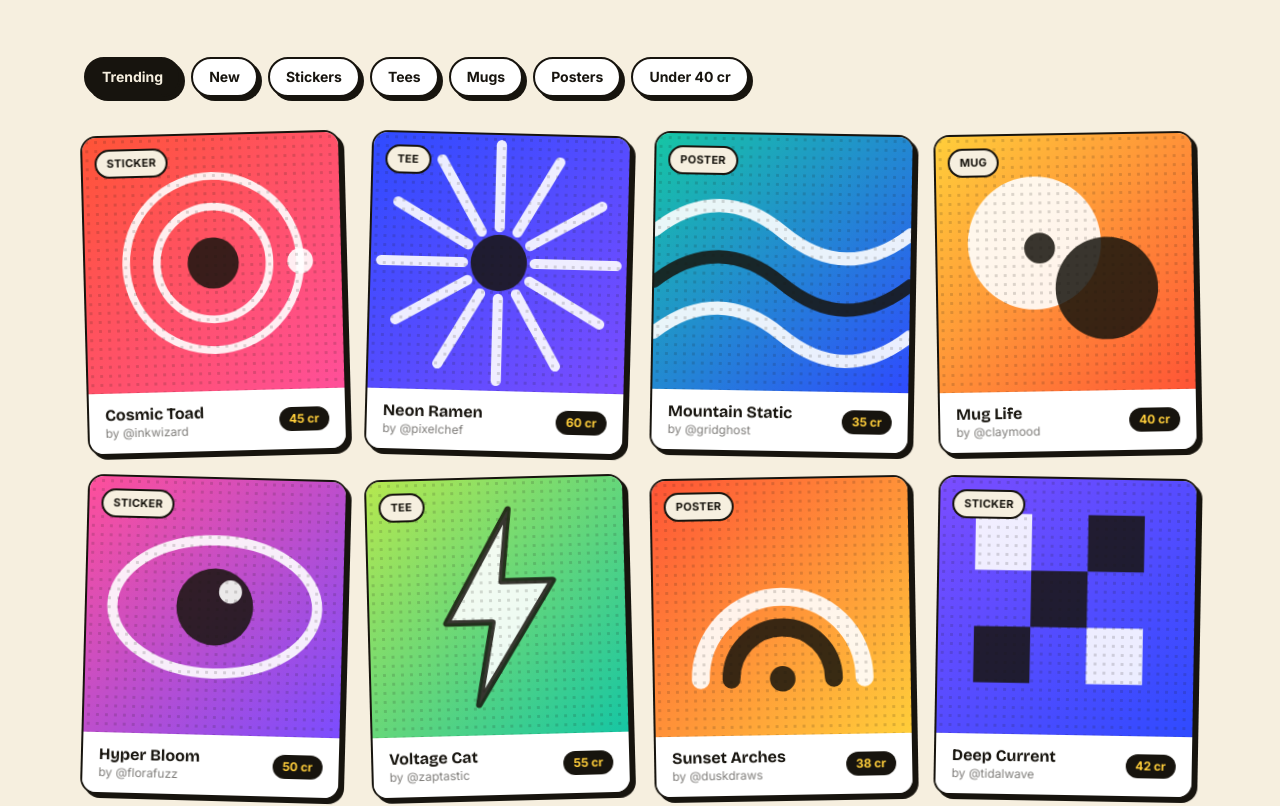
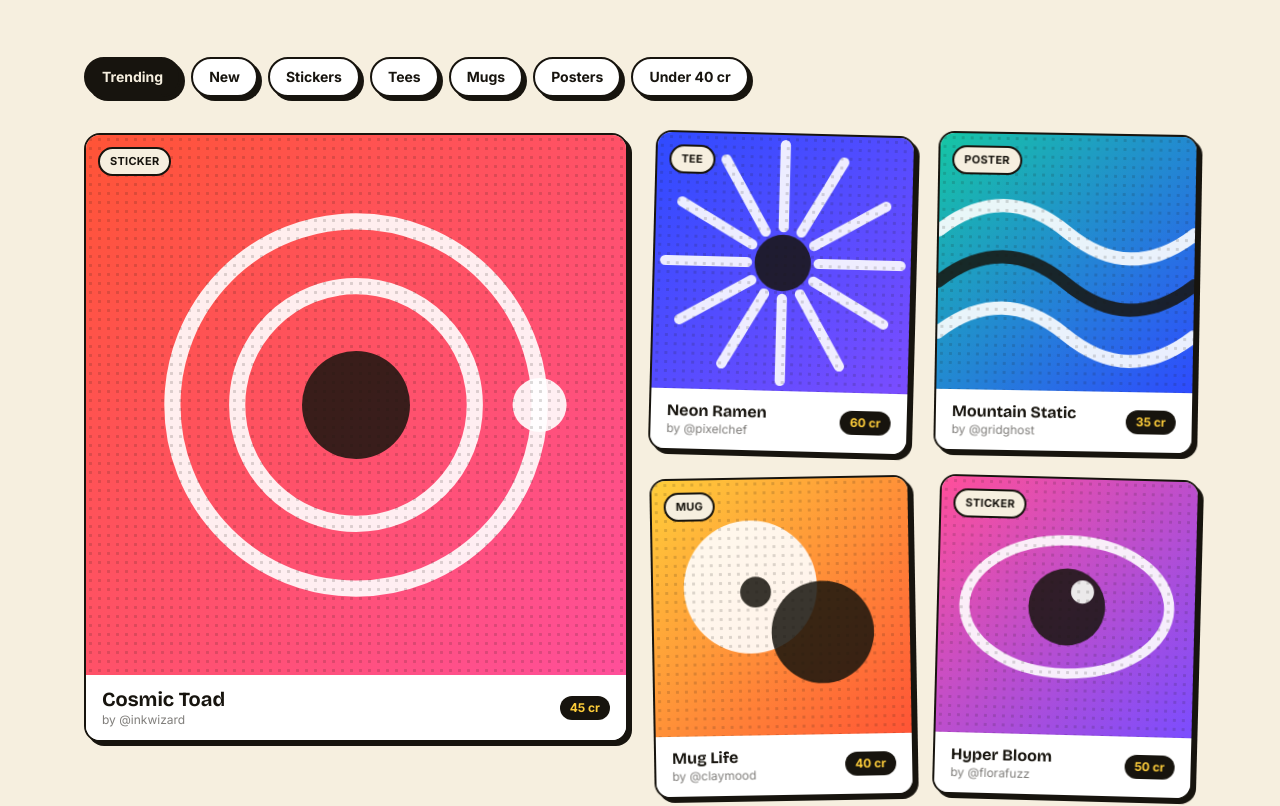
Before and after one commit to CodeWithGavin/jor-print-shop, an Astro site: page / in a window 1280 px wide. Shown: the part 1140-1946 px from the top of the page. Built offline with nearby package versions, Linux system fonts and the light colour scheme; Astro itself is replaced by a stand-in of ours.

Commit message:
featured image

```diff
--- a/src/pages/index.astro
+++ b/src/pages/index.astro
@@ -5,7 +5,7 @@ import { designs } from '../data/designs';
 
 
 const heroDesigns = designs.slice(0, 4);
-const featuredDesigns = designs.slice(0, 8);
+const featuredDesigns = designs.slice(0, 9);
 
 const stats = ['12,480 designs', '3,800 makers', '$48,200 paid to designers', '9 products', '61k prints shipped', '4.9★ avg rating'];
 
@@ -164,7 +164,7 @@ const burst = Array.from({ length: 24 }, (_, i) => {
 
 		<div class="mt-7 flex flex-wrap gap-2.5">{filters.map((f,i) => <button class={`sticker rounded-full px-4 py-2 text-sm font-bold transition-all hover:-translate-y-0.5 active:translate-y-0.5 active:shadow-none ${i === 0 ? "bg-ink text-paper" : "bg-white"}`}>{f}</button>)}</div>
 
-		<div class="mt-9 grid grid-cols-1 gap-6 sm:grid-cols-2 lg:grid-cols-4">{featuredDesigns.map((d, i) => <DesignCard {...d} />)}</div>
+		<div class="mt-9 grid grid-cols-1 gap-6 sm:grid-cols-2 lg:grid-cols-4">{featuredDesigns.map((d, i) => <DesignCard {...d} featured={i === 0} />)}</div>
 	</section>
 
 	<!-- ── Product types ──────────────────────────────────── -->
```
